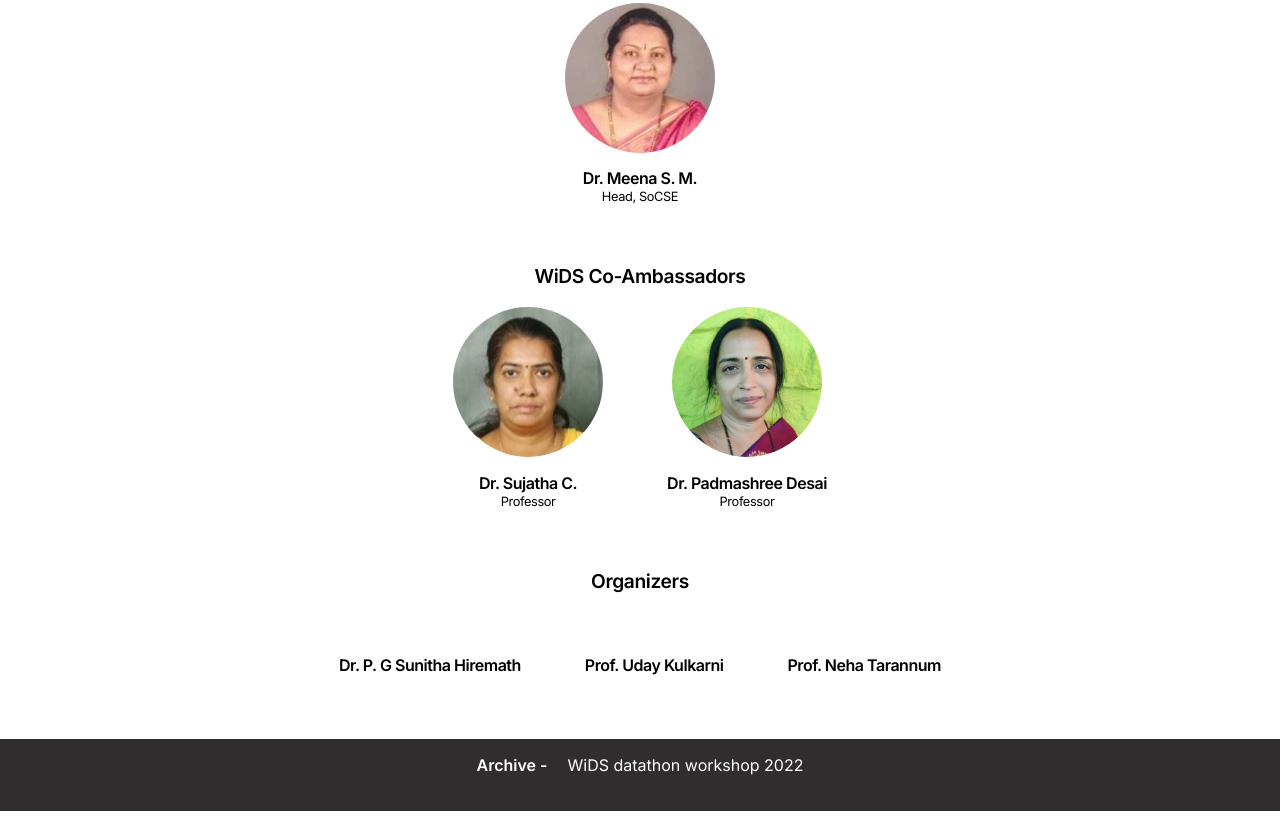
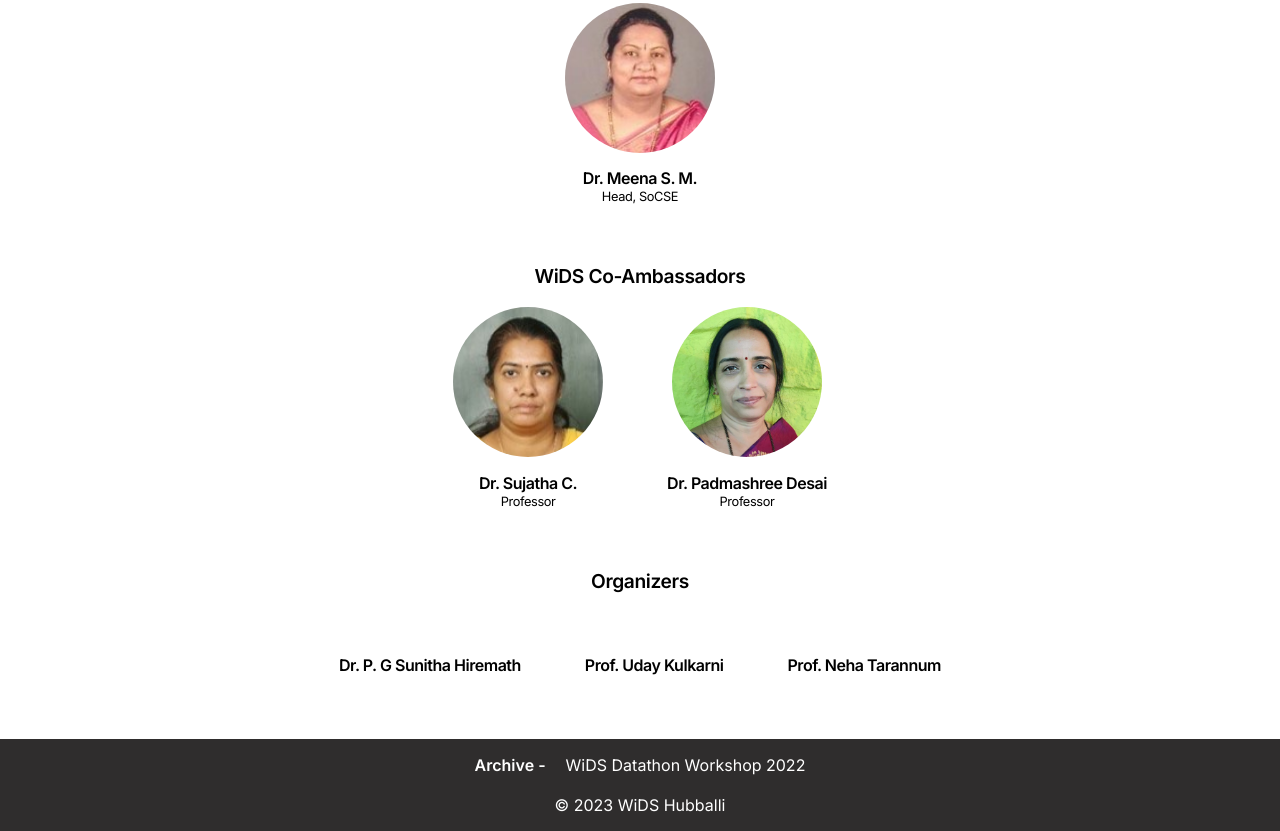
Before and after one commit to prajwalpatilcodes/WiDS, a plain HTML site: page index.html in a window 1280 px wide. Shown: the part 2131-2962 px from the top of the page. Drawn offline with Linux system fonts and the light colour scheme.

Commit message:
Add copyright

```diff
--- a/index.html
+++ b/index.html
@@ -236,9 +236,11 @@
     <div>
         <div class="archive-title">Archive - </div>
         <a href="archive/2022/index.html" target="_blank">
-            <div class="archive-link">WiDS datathon workshop 2022</div>
+            <div class="archive-link">WiDS Datathon Workshop 2022</div>
         </a>
     </div>
+    <br>
+    <div>© 2023 WiDS Hubballi</div>
 </footer>
 
 </html>
```
